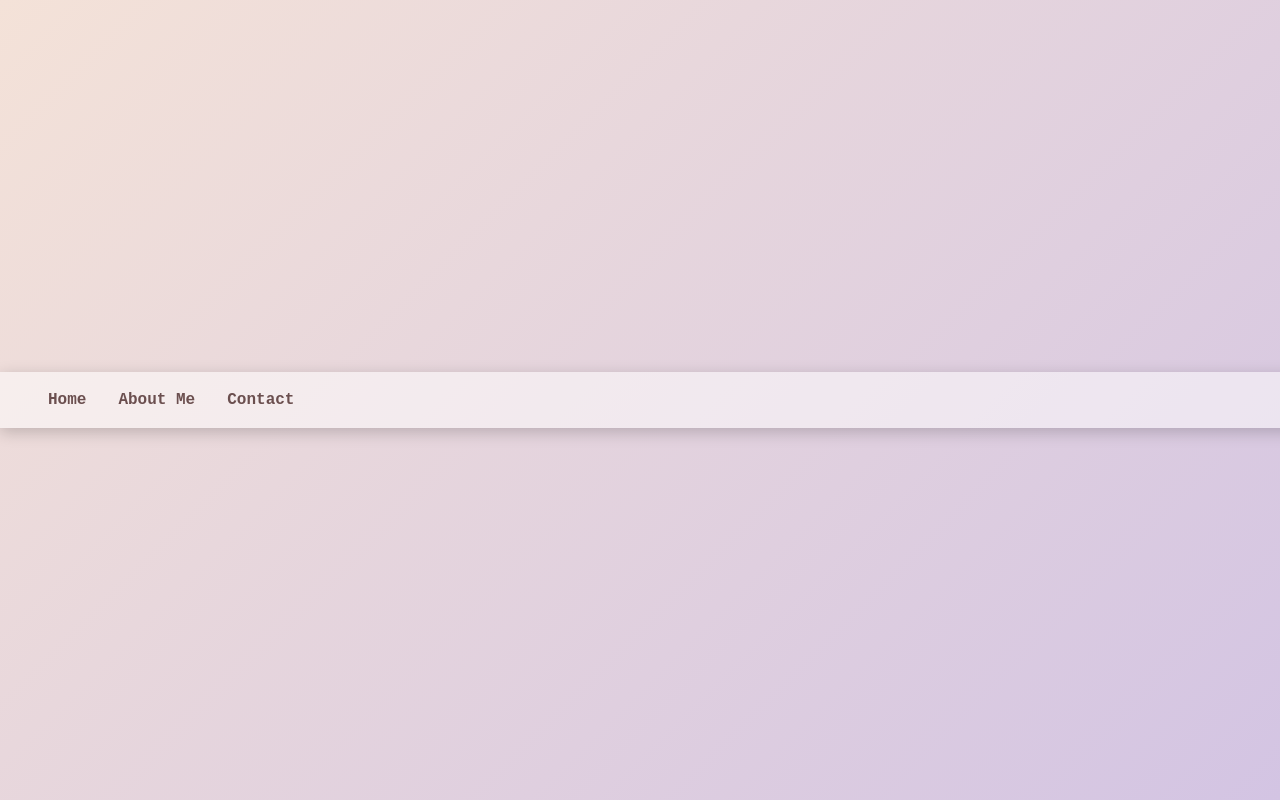
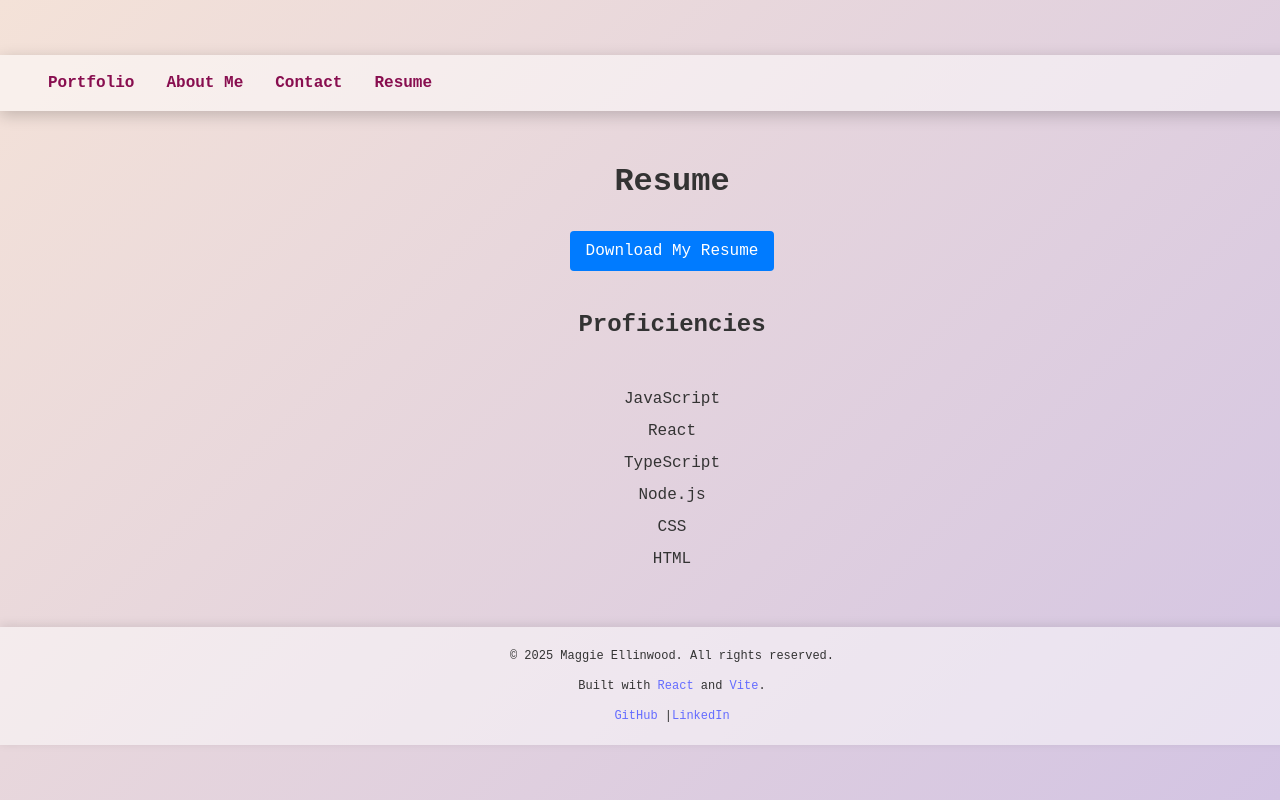
Before and after one commit to mellinwood1023/MyPortfolio, a React (Vite) app: page /resume in a window 1280 px wide. Shown: the top 800 px of the page. Built offline with nearby package versions, Linux system fonts and the light colour scheme.

Commit message:
formatting routes, formatting pages, uploading profile photo

```diff
--- /dev/null
+++ b/src/About.css
@@ -0,0 +1,29 @@
+/* About.css */
+.about {
+  display: flex;
+  flex-direction: column;
+  align-items: center;
+  justify-content: center;
+  padding: 2rem;
+  max-width: 800px;
+  margin: 0 auto;
+  text-align: center;
+}
+
+.about .avatar {
+  width: 150px;
+  height: 150px;
+  border-radius: 50%;
+  margin-bottom: 1rem;
+}
+
+.about h1 {
+  font-size: 2rem;
+  margin-bottom: 1rem;
+}
+
+.about p {
+  font-size: 1rem;
+  line-height: 1.5;
+  color: #555;
+}
--- a/src/About.tsx
+++ b/src/About.tsx
@@ -1,6 +1,10 @@
+import './About.css';
+import avatar from './assets/Myphoto.jpg';
+
 function About() {
   return (
     <div className="about">
+      <img src={avatar} alt="Maggie Ellinwood - Developer Avatar" className="avatar" />
       <h1>About Me</h1>
       <p>Welcome to my portfolio! I am a passionate developer with a love for creating modern, responsive web applications. I specialize in React, TypeScript, and CSS to build sleek and functional designs.</p>
     </div>
--- /dev/null
+++ b/src/Contact.css
@@ -0,0 +1,43 @@
+/* Contact.css */
+.contact-page {
+  display: flex;
+  flex-direction: column;
+  align-items: center;
+  justify-content: center;
+  padding: 2rem;
+  max-width: 800px;
+  margin: 0 auto;
+  text-align: center;
+}
+
+.contact-page form {
+  display: flex;
+  flex-direction: column;
+  gap: 1rem;
+  width: 100%;
+}
+
+.contact-page label {
+  font-weight: bold;
+}
+
+.contact-page input,
+.contact-page textarea {
+  width: 100%;
+  padding: 0.5rem;
+  border: 1px solid #ccc;
+  border-radius: 4px;
+}
+
+.contact-page button {
+  padding: 0.5rem 1rem;
+  background-color: #007bff;
+  color: white;
+  border: none;
+  border-radius: 4px;
+  cursor: pointer;
+}
+
+.contact-page button:hover {
+  background-color: #0056b3;
+}
--- a/src/Contact.tsx
+++ b/src/Contact.tsx
@@ -1,10 +1,30 @@
+import './Contact.css';
+
 function Contact() {
+  const handleSubmit = (e: React.FormEvent<HTMLFormElement>) => {
+    e.preventDefault();
+    alert('Form submitted!');
+  };
+
   return (
     <div className="contact-page">
       <h1>Contact Me</h1>
       <p>Interested in working together or have questions about my work? I'm open to freelance projects, full-time roles, and collaborative opportunities. Feel free to reach out—I'll get back to you as soon as possible.</p>
+      <form onSubmit={handleSubmit}>
+        <label htmlFor="name">Name:</label>
+        <input type="text" id="name" name="name" required />
+
+        <label htmlFor="email">Email:</label>
+        <input type="email" id="email" name="email" required />
+
+        <label htmlFor="message">Message:</label>
+        <textarea id="message" name="message" required></textarea>
+
+        <button type="submit">Submit</button>
+      </form>
       <a href="mailto:maggie@example.com" className="contact-button">Email Me</a>
       <a href="https://www.linkedin.com/in/your-profile" target="_blank" rel="noopener noreferrer" className="contact-button">LinkedIn</a>
+      <a href="https://github.com/mellinwood1023" target="_blank" rel="noopener noreferrer" className="contact-button">GitHub</a>
     </div>
   );
 }
--- a/src/Footer.tsx
+++ b/src/Footer.tsx
@@ -5,6 +5,10 @@ function Footer() {
       <p>
         Built with <a href="https://reactjs.org/" target="_blank" rel="noopener noreferrer">React</a> and <a href="https://vitejs.dev/" target="_blank" rel="noopener noreferrer">Vite</a>.
       </p>
+      <p>
+        <a href="https://github.com/mellinwood1023" target="_blank" rel="noopener noreferrer">GitHub</a> |
+        <a href="https://www.linkedin.com/in/magdalene-e-855814352" target="_blank" rel="noopener noreferrer">LinkedIn</a>
+      </p>
     </footer>
   );
 }
--- /dev/null
+++ b/src/Navbar.css
@@ -0,0 +1,42 @@
+/* Navbar.css */
+.navbar {
+  display: flex;
+  justify-content: space-between;
+  align-items: center;
+  background: rgba(255, 255, 255, 0.5); /* Translucent white background */
+  padding: 1rem 2rem;
+  box-shadow: 0 4px 15px rgba(0, 0, 0, 0.2);
+  position: sticky;
+  top: 0;
+  z-index: 1000;
+  width: 100vw; /* Ensure full width */
+  max-width: none; /* Remove any constraints */
+}
+
+.navbar ul {
+  display: flex;
+  list-style: none;
+  margin: 0;
+  padding: 0;
+}
+
+.navbar li {
+  margin: 0 1rem;
+}
+
+.navbar a {
+  text-decoration: none;
+  font-size: 1rem;
+  font-weight: 600;
+  color: #880e4f;
+  transition: color 0.3s;
+}
+
+.navbar a:hover {
+  color: #ad1457;
+}
+
+.active {
+  font-weight: bold;
+  color: #ad1457;
+}
--- a/src/Navbar.tsx
+++ b/src/Navbar.tsx
@@ -1,12 +1,16 @@
-import { Link } from 'react-router-dom';
+import { Link, useLocation } from 'react-router-dom';
+import './Navbar.css';
 
 function Navbar() {
+  const location = useLocation();
+
   return (
     <nav className="navbar">
       <ul>
-        <li><Link to="/">Home</Link></li>
-        <li><Link to="/about">About Me</Link></li>
-        <li><Link to="/contact">Contact</Link></li>
+        <li className={location.pathname === '/portfolio' ? 'active' : ''}><Link to="/portfolio">Portfolio</Link></li>
+        <li className={location.pathname === '/about' ? 'active' : ''}><Link to="/about">About Me</Link></li>
+        <li className={location.pathname === '/contact' ? 'active' : ''}><Link to="/contact">Contact</Link></li>
+        <li className={location.pathname === '/resume' ? 'active' : ''}><Link to="/resume">Resume</Link></li>
       </ul>
     </nav>
   );
--- a/src/Portfolio.tsx
+++ b/src/Portfolio.tsx
@@ -1,6 +1,15 @@
 import './Portfolio.css';
 
 function Portfolio() {
+  const projects = [
+    { title: 'Project One', link: 'https://example.com/project1', repo: 'https://github.com/user/project1' },
+    { title: 'Project Two', link: 'https://example.com/project2', repo: 'https://github.com/user/project2' },
+    { title: 'Project Three', link: 'https://example.com/project3', repo: 'https://github.com/user/project3' },
+    { title: 'Project Four', link: 'https://example.com/project4', repo: 'https://github.com/user/project4' },
+    { title: 'Project Five', link: 'https://example.com/project5', repo: 'https://github.com/user/project5' },
+    { title: 'Project Six', link: 'https://example.com/project6', repo: 'https://github.com/user/project6' },
+  ];
+
   return (
     <main>
       <section className="hero">
@@ -12,18 +21,14 @@ function Portfolio() {
       <section className="featured-projects">
         <h2>Featured Projects</h2>
         <div className="projects-grid">
-          <div className="project-card">
-            <h3>Project One</h3>
-            <p>A brief description of the project.</p>
-          </div>
-          <div className="project-card">
-            <h3>Project Two</h3>
-            <p>A brief description of the project.</p>
-          </div>
-          <div className="project-card">
-            <h3>Project Three</h3>
-            <p>A brief description of the project.</p>
-          </div>
+          {projects.map((project, index) => (
+            <div key={index} className="project-card">
+              <h3>{project.title}</h3>
+              <p>A brief description of the project.</p>
+              <a href={project.link} target="_blank" rel="noopener noreferrer">Deployed Application</a>
+              <a href={project.repo} target="_blank" rel="noopener noreferrer">GitHub Repository</a>
+            </div>
+          ))}
         </div>
       </section>
 
@@ -40,15 +45,6 @@ function Portfolio() {
           >
             📧 Get in Touch
           </a>
-          <br />
-          <a
-            href="https://www.linkedin.com/in/magdalene-e-855814352"
-            target="_blank"
-            rel="noopener noreferrer"
-            className="inline-block bg-blue-500 hover:bg-blue-600 text-white font-semibold py-2 px-4 rounded transition"
-          >
-            LinkedIn
-          </a>
         </div>
       </section>
     </main>
--- /dev/null
+++ b/src/Resume.css
@@ -0,0 +1,41 @@
+/* Resume.css */
+.resume-page {
+  display: flex;
+  flex-direction: column;
+  align-items: center;
+  justify-content: center;
+  padding: 2rem;
+  max-width: 800px;
+  margin: 0 auto;
+  text-align: center;
+}
+
+.resume-page h1 {
+  font-size: 2rem;
+  margin-bottom: 1rem;
+}
+
+.resume-page .resume-download {
+  display: inline-block;
+  margin: 1rem 0;
+  padding: 0.5rem 1rem;
+  background-color: #007bff;
+  color: white;
+  text-decoration: none;
+  border-radius: 4px;
+  transition: background-color 0.3s;
+}
+
+.resume-page .resume-download:hover {
+  background-color: #0056b3;
+}
+
+.resume-page ul {
+  list-style: none;
+  padding: 0;
+}
+
+.resume-page li {
+  margin: 0.5rem 0;
+  font-size: 1rem;
+}
--- /dev/null
+++ b/src/Resume.tsx
@@ -0,0 +1,21 @@
+import './Resume.css';
+
+function Resume() {
+  return (
+    <div className="resume-page">
+      <h1>Resume</h1>
+      <a href="/resume.pdf" download className="resume-download">Download My Resume</a>
+      <h2>Proficiencies</h2>
+      <ul>
+        <li>JavaScript</li>
+        <li>React</li>
+        <li>TypeScript</li>
+        <li>Node.js</li>
+        <li>CSS</li>
+        <li>HTML</li>
+      </ul>
+    </div>
+  );
+}
+
+export default Resume;
--- a/src/main.tsx
+++ b/src/main.tsx
@@ -2,9 +2,10 @@ import React from 'react';
 import ReactDOM from 'react-dom/client';
 import { BrowserRouter as Router, Routes, Route } from 'react-router-dom';
 import './index.css';
+import About from './About';
 import Portfolio from './Portfolio';
-import About from './About';
 import Contact from './Contact';
+import Resume from './Resume';
 import Navbar from './Navbar';
 import Footer from './Footer';
 
@@ -13,10 +14,13 @@ ReactDOM.createRoot(document.getElementById('root') as HTMLElement).render(
     <Router>
       <Navbar />
       <Routes>
-        <Route path="/" element={<><Portfolio /><Footer /></>} />
-        <Route path="/about" element={<><About /><Footer /></>} />
-        <Route path="/contact" element={<><Contact /><Footer /></>} />
+        <Route path="/" element={<Portfolio />} />
+        <Route path="/portfolio" element={<Portfolio />} />
+        <Route path="/contact" element={<Contact />} />
+        <Route path="/resume" element={<Resume />} />
+        <Route path="/about" element={<About />} />
       </Routes>
+      <Footer />
     </Router>
   </React.StrictMode>
 );
```
Also changed, not shown: src/assets/Flowers.jpg (renamed from src/public/Flowers.jpg), src/assets/Myphoto.jpg (added).
